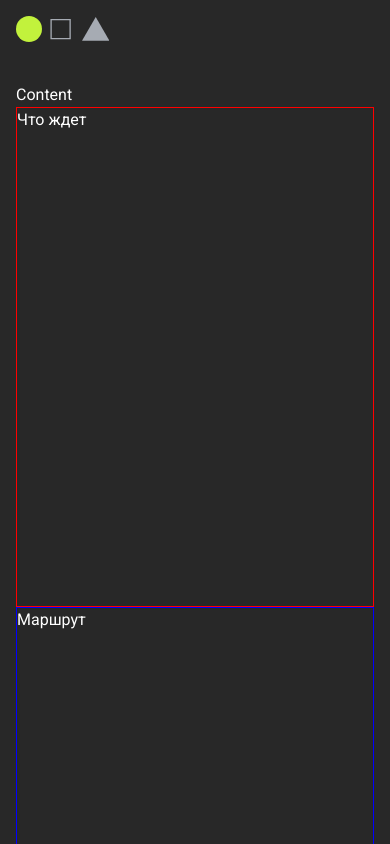
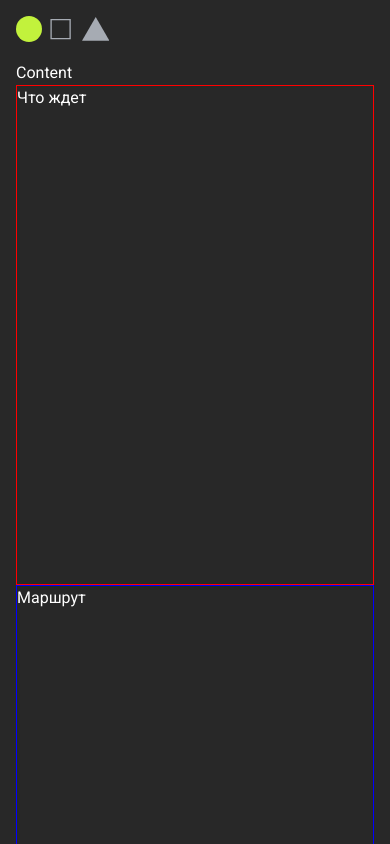
Before and after one commit to elkirillova/cl_cstl_test, a Next.js app: page / in a window 390 px wide. Shown: the top 844 px of the page. Built offline with nearby package versions, Linux system fonts and the light colour scheme.

Commit message:
styles: fix header styles

```diff
--- a/src/styles/_global.scss
+++ b/src/styles/_global.scss
@@ -20,18 +20,18 @@ body {
 .container {
 	margin: 0 auto;
 	max-width: 1440px;
-	padding: 16px;
+	padding: 0 16px;
 
 	@media only screen and (min-width: 768px) {
-		padding: 32px;
+		padding: 0 32px;
 	}
 }
 
 .main {
 	flex-grow: 1;
-	margin-top: $header-height;
+	margin-top: var(--header-height);
 }
 
 .section {
-	scroll-margin-top: $header-height;
+	scroll-margin-top: var(--header-height);
 }
--- a/src/styles/_reset.scss
+++ b/src/styles/_reset.scss
@@ -25,6 +25,7 @@ dd {
 
 ul,
 ol {
+	margin: 0;
 	padding: 0;
 	list-style: none;
 }
--- a/src/styles/_vars.scss
+++ b/src/styles/_vars.scss
@@ -1,2 +1,12 @@
 $header-shadow: 0 2px 10px rgba(0, 0, 0, 0.1);
-$header-height: 67px;
+//$header-height: 67px;
+
+:root {
+	--header-height: 67px;
+}
+
+@media (max-width: 768px) {
+	:root {
+		--header-height: 61px;
+	}
+}
--- a/src/styles/components/_header.scss
+++ b/src/styles/components/_header.scss
@@ -25,5 +25,10 @@
 		display: flex;
 		justify-content: space-between;
 		align-items: center;
+		padding: 16px 0 19px;
+
+		@media only screen and (min-width: 768px) {
+			padding: 20px 0 21px;
+		}
 	}
 }
```
